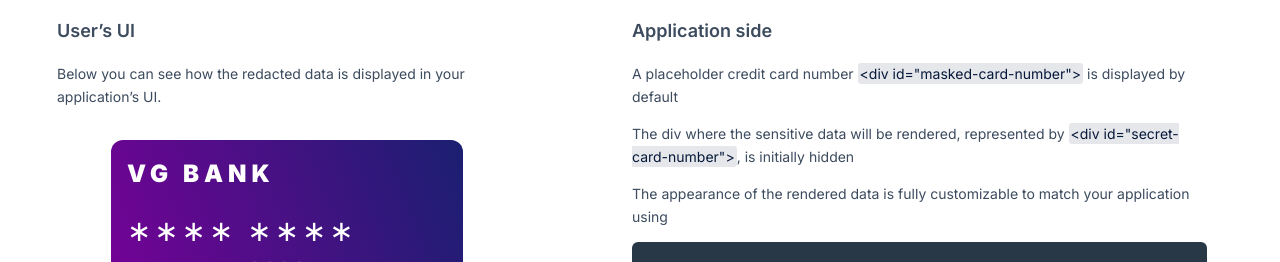
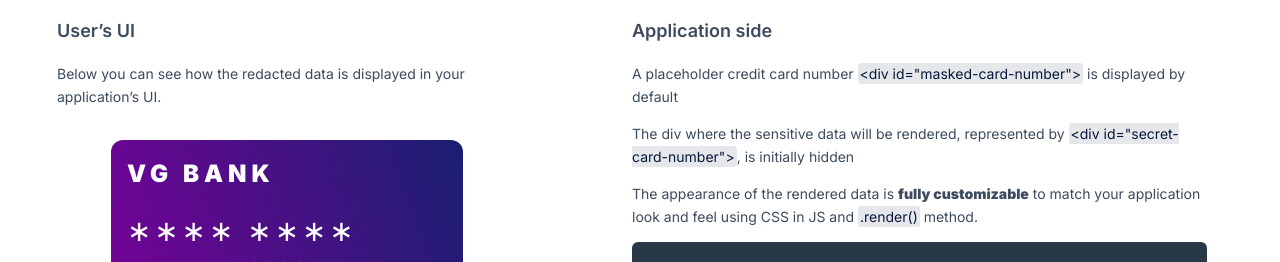
Before and after one commit to verygoodsecurity/vgs-show-examples, a website built with Vite: page index.html in a window 1280 px wide. Shown: the part 387-649 px from the top of the page. Built offline with nearby package versions, Linux system fonts and the light colour scheme; a script that the page names is missing.

Commit message:
copy updates

```diff
--- a/index.html
+++ b/index.html
@@ -71,7 +71,7 @@
             The div where the sensitive data will be rendered, represented by <span class="mark">&lt;div id="secret-card-number"&gt;</span>, is initially hidden
           </p>
           <p>
-            The appearance of the rendered data is fully customizable to match your application using
+            The appearance of the rendered data is <strong>fully customizable</strong> to match your application look and feel using CSS in JS and <span class="mark">.render()</span> method.
           </p>
 
           <div class="code-wr">
```
